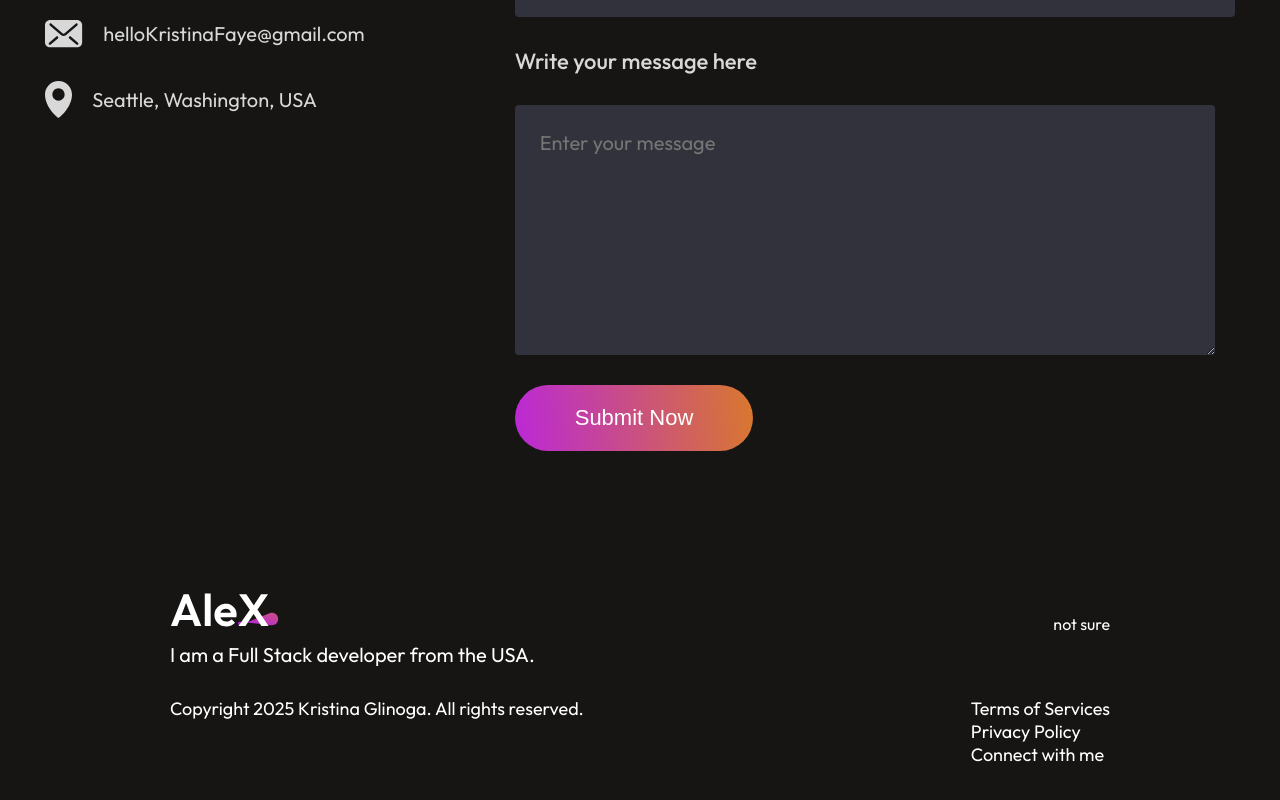
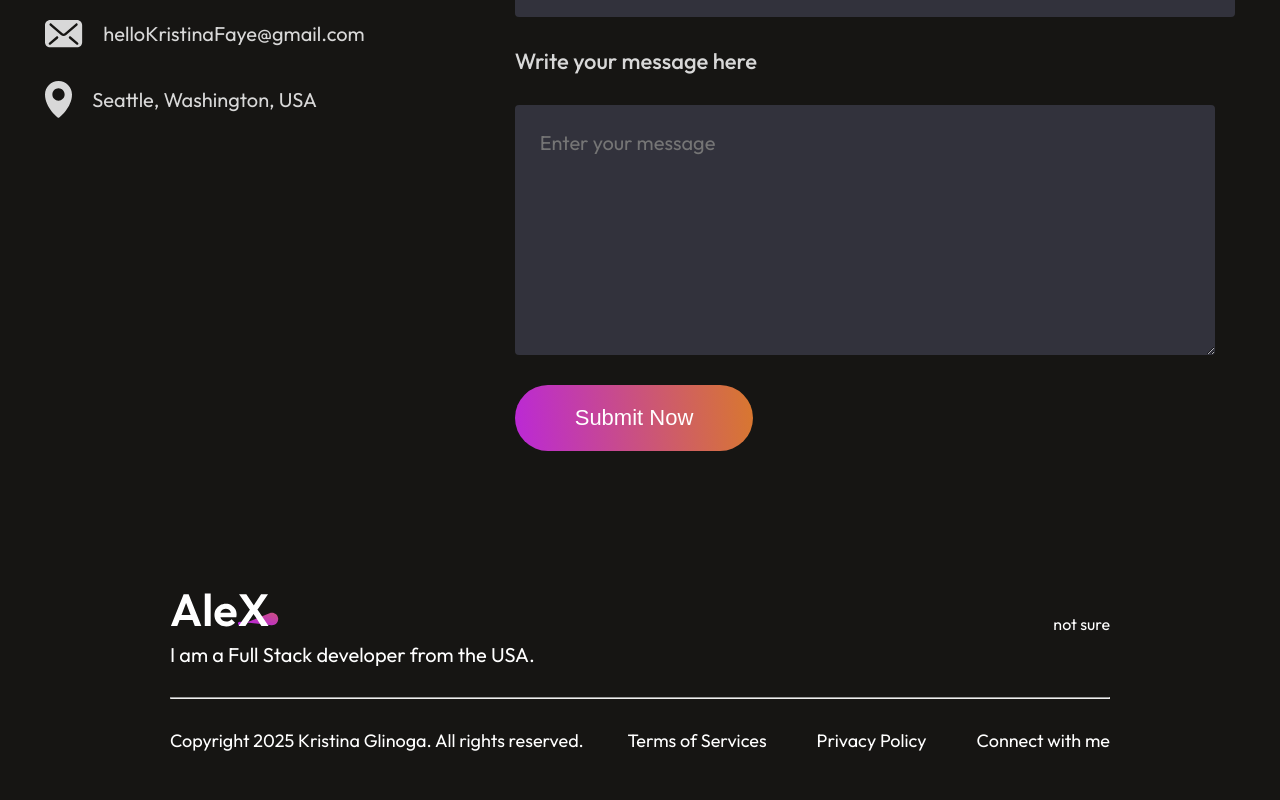
Before and after one commit to hellokristinafaye/portfolio-react, a React (Vite) app: page / in a window 1280 px wide. Shown: the part 3819-4619 px from the top of the page. Before the commit the page ends 4585 px from the top, so only its background shows below. Built offline with nearby package versions, Linux system fonts and the light colour scheme.

Commit message:
horizontal line added

```diff
--- a/src/components/Footer/Footer.css
+++ b/src/components/Footer/Footer.css
@@ -26,3 +26,8 @@
     justify-content: space-between;
     font-size: 18px;
 }
+.footer-bottom-right {
+    display: flex;
+    gap: 50px;
+    margin-bottom: 50px;
+}
--- a/src/components/Footer/Footer.jsx
+++ b/src/components/Footer/Footer.jsx
@@ -12,8 +12,9 @@ const Footer = () => {
         </div>
         <div className="footer-top-right">
           <p className="">not sure</p>
-        </div>
+              </div>
       </div>
+              <hr className="" />
 
       <div className="footer-bottom">
         <p className="footer-bottom-left">
```
